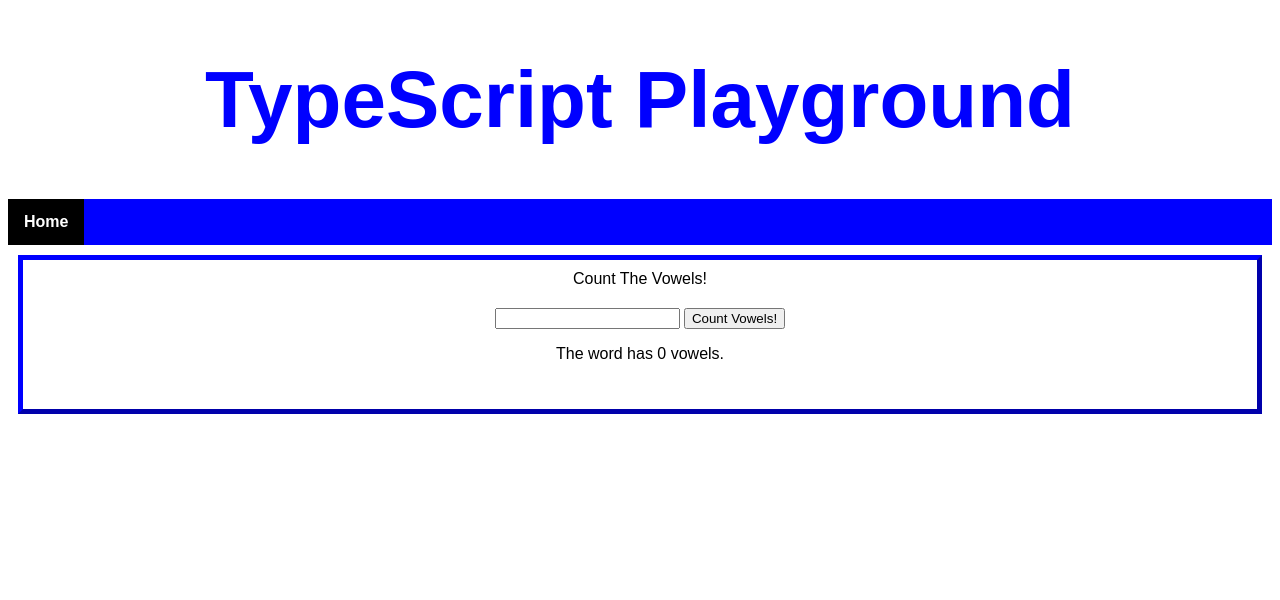
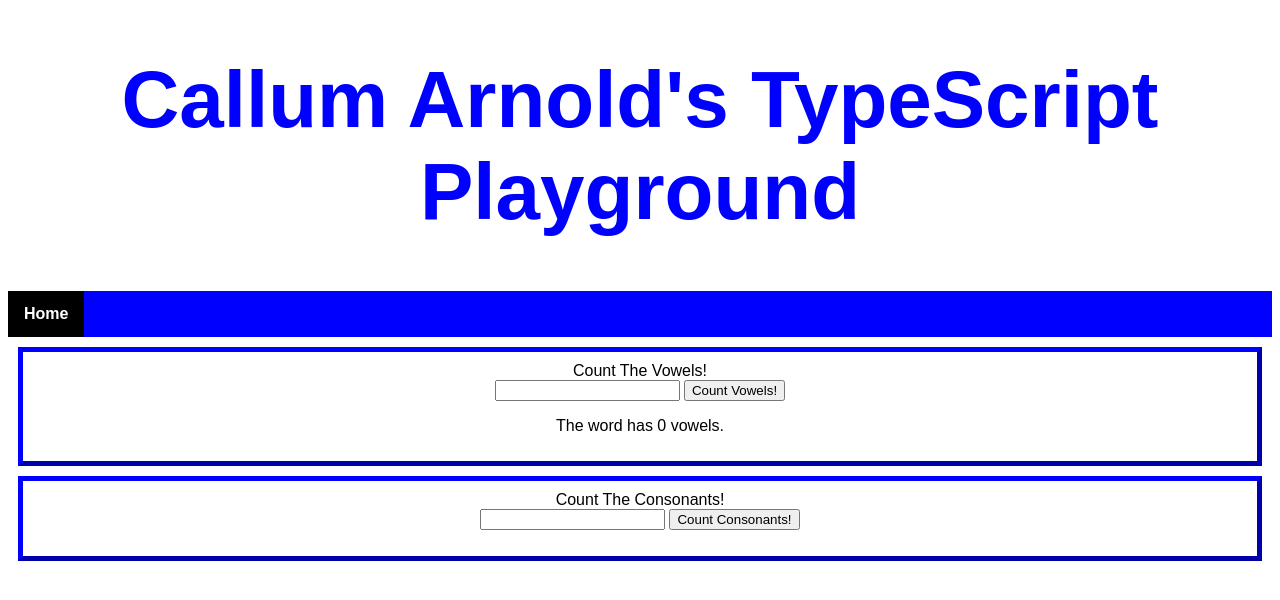
Before and after one commit to callumarnold/Playground, a website: page index.html in a window 1280 px wide. Both pictures are taken after a click on the button "Count Vowels!". Drawn offline with Linux system fonts and the light colour scheme.

Commit message:
Added count the consontants fucntionality to index Adds cons div and wires up the scripts to display the consonant count

```diff
--- a/app.js
+++ b/app.js
@@ -14,12 +14,18 @@ function getVowelCount(input) {
     return vowelCount;
 }
 function countVowels() {
-    var word = document.getElementById("word").value;
+    var word = document.getElementById("vowelWord").value;
     var numberOfVowels = getVowelCount(word);
     var output = "The word has " + numberOfVowels + " vowels.";
-    document.getElementById("vowel").innerHTML = output;
+    document.getElementById("vowelOutput").innerHTML = output;
 }
-function countTheConsonants(input) {
+function countConsonants() {
+    var word = document.getElementById("consonantWord").value;
+    var numberOfCons = getConsonantCount(word);
+    var output = "The word has " + numberOfCons + " consonants.";
+    document.getElementById("consonantOutput").innerHTML = output;
+}
+function getConsonantCount(input) {
     var consCount = 0;
     for (var i = 0; i < input.length; i++) {
         var letter = input.charAt(i);
--- a/index.html
+++ b/index.html
@@ -4,19 +4,27 @@
     <link rel="stylesheet" href="styles.css">
     <title>TS Playground</title>
     <script src="app.js" defer></script>
-    <h1 id="mainheading">TypeScript Playground</h1>
+    <h1 id="mainheading">Callum Arnold's TypeScript Playground</h1>
     <ul id="navmenu">
       <li><a href="index.html" class="active">Home</a></li>
     </ul>
 </head>
 <body>
-    <div id="Vowel">
-      <heading id=vowelHeading> Count The Vowels! </heading>
-        <form id="vowelForm">
-            <input type="text" id="word" name="word">
+    <div id="blueBorderDiv">
+      <heading id=blueDivHeading> Count The Vowels! </heading>
+        <form id="#blueDivForm">
+            <input type="text" id="vowelWord" name="word">
         <button id="countVowelsBtn" type="button" onclick="countVowels()">Count Vowels!</button>
-        <p id="vowel"></p>
+        <p id="vowelOutput"></p>
         </form>
       </div>
+      <div id="blueBorderDiv">
+        <heading id=blueDivHeading> Count The Consonants! </heading>
+          <form id="#blueDivForm">
+              <input type="text" id="consonantWord" name="word">
+          <button id="countConsonantsBtn" type="button" onclick="countConsonants()">Count Consonants!</button>
+          <p id="consonantOutput"></p>
+          </form>
+        </div>
 </body>
 </html>
--- a/styles.css
+++ b/styles.css
@@ -45,21 +45,21 @@ p {
     font-family: fantasy;
 }
 
-#Vowel{
+#blueBorderDiv{
     padding: 10px;
     margin: 10px;
     border: 5px outset blue;
     text-align: center;
 }
 
-#vowelHeading{
+#blueDivHeading{
     text-align: center;
     font-family: fantasy;
     padding: 10px;
     margin: 10px;
 }
 
-#vowelForm{
+#blueDivForm{
     padding: 10px;
     margin: 10px;
 }
```
Also changed, not shown: app.ts (+10 -3 lines).
